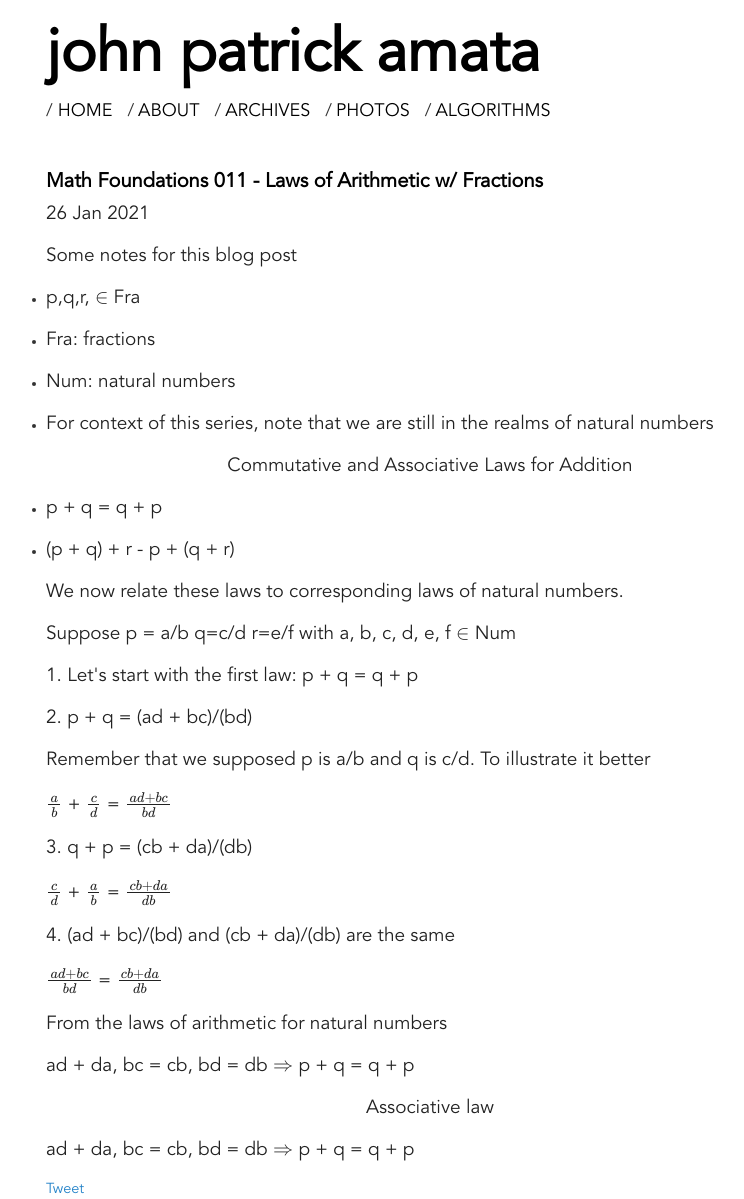
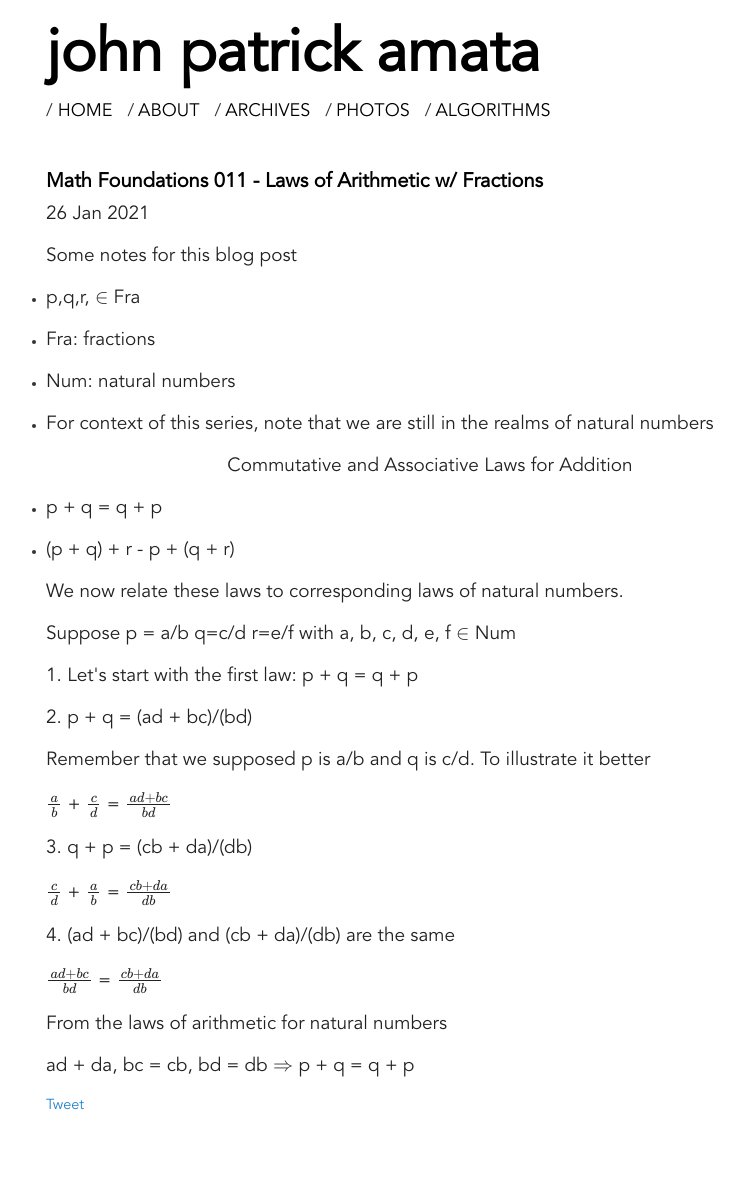
Before and after one commit to jpamata/jpamata.github.io, a Jekyll site: the page built from _posts/2021-01-26-mf-011.md, in a window 1280 px wide. Shown: the whole page, without its empty margins (210-954 px from the left). Built offline with Jekyll 4.4.1, drawn with Linux system fonts in a browser that asks for light colours; formulas are drawn with MathJax 3; comment, search, counter and statistics services are not loaded; after the commit the page ends 1115 px from its top, so only the background shows below that.

Commit message:
Update 2021-01-26-mf-011.md

```diff
--- a/_posts/2021-01-26-mf-011.md
+++ b/_posts/2021-01-26-mf-011.md
@@ -52,7 +52,3 @@ We now relate these laws to corresponding laws of natural numbers.
 From the laws of arithmetic for natural numbers
 
 <p>ad + da, bc = cb, bd = db \(\Rightarrow\) p + q = q + p</p>
-
-<center><p>Associative law</p></center>
-
-<p>ad + da, bc = cb, bd = db \(\Rightarrow\) p + q = q + p</p>
```
